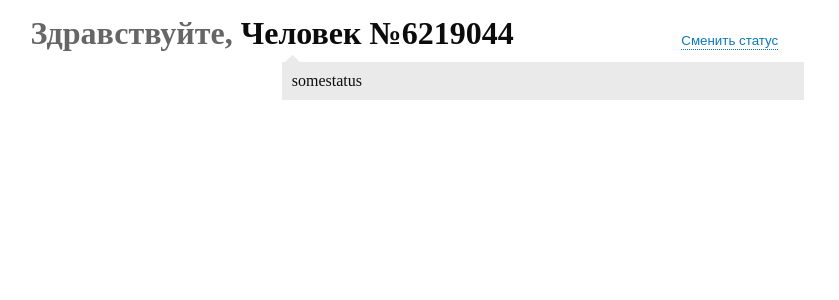
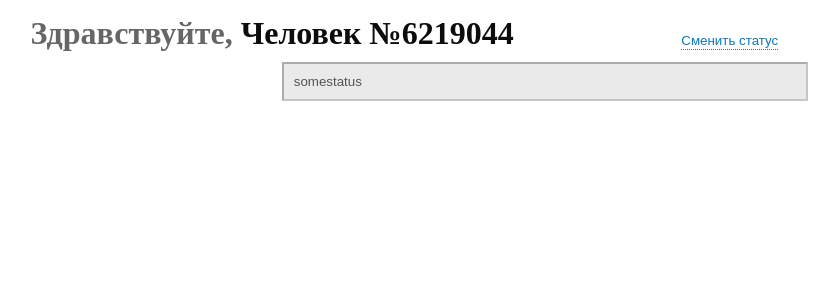
Before and after one commit to comeall09/au_test, a React (Create React App) app: page / in a window 1280 px wide. Shown: the top 300 px of the page, without its empty margins (107-946 px from the left). Built offline with nearby package versions, Linux system fonts and the light colour scheme.

Commit message:
status bar module done partly

```diff
--- a/src/widgets/ui/StatusBar/StatusBar.tsx
+++ b/src/widgets/ui/StatusBar/StatusBar.tsx
@@ -1,3 +1,4 @@
+import { useRef, useState } from 'react'
 import { StatusHeader } from '../StatusHeader/StatusHeader'
 import s from '../styles/statusBar.module.scss'
 
@@ -6,12 +7,21 @@ type StatusProps = {
 }
 
 export const StatusBar = ({status }: StatusProps) => {
+
+  const [isDisabled, setIsDisabled] = useState(true)
+  const inputEl = useRef<HTMLInputElement>(null)
+
+  const handleStatus = () => {
+    setIsDisabled(false)
+    inputEl.current?.focus()
+  }
+
   return (
     <div className={s.statusBar}>
       <StatusHeader />
       <div className={s.statusWrap}>
-        <button className={s.btn}>Сменить статус</button>
-        <div className={s.status}>{status}</div>
+        <button onClick={handleStatus} className={s.btn}>Сменить статус</button>
+        <input ref={inputEl} disabled={isDisabled} className={s.status} value={status} />
       </div>
     </div>
   )
```
